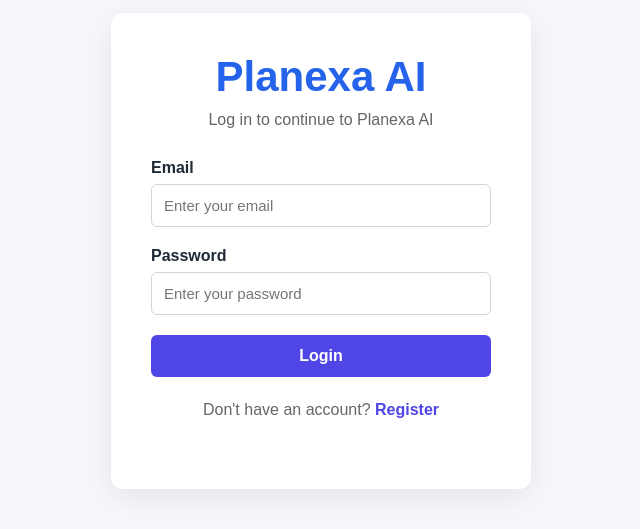
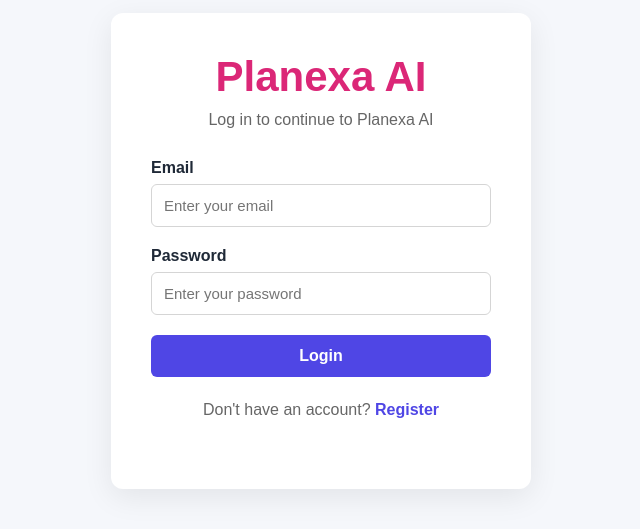
Before and after one commit to chanakyadarahas/planexa-Ai, a React (Vite) app in the folder client/: page /login in a window 1280 px wide. Shown: the part 149-678 px from the top of the page, without its empty margins (319-959 px from the left). Built offline with nearby package versions, Linux system fonts and the light colour scheme.

Commit message:
logo color change

```diff
--- a/client/src/index.css
+++ b/client/src/index.css
@@ -1515,7 +1515,7 @@
   font-weight: 700;
   margin-bottom: 12px;
   text-align: center;
-  color: #2563eb;
+  color: #DB2777;
 }
 
 .auth-card h2 {
```
